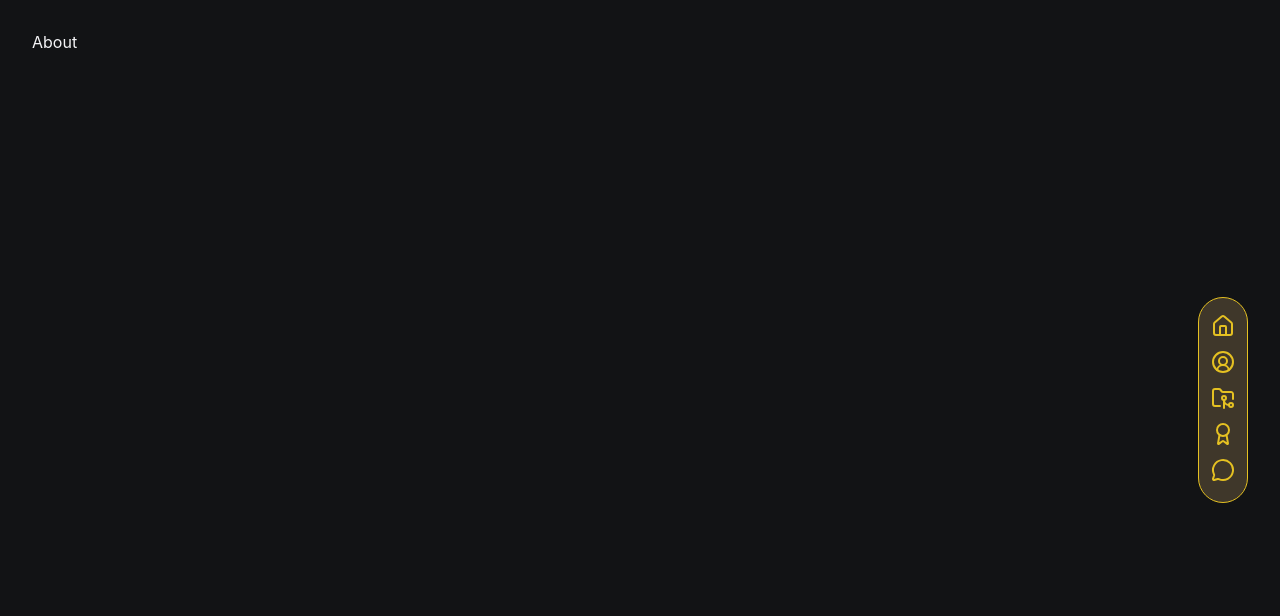
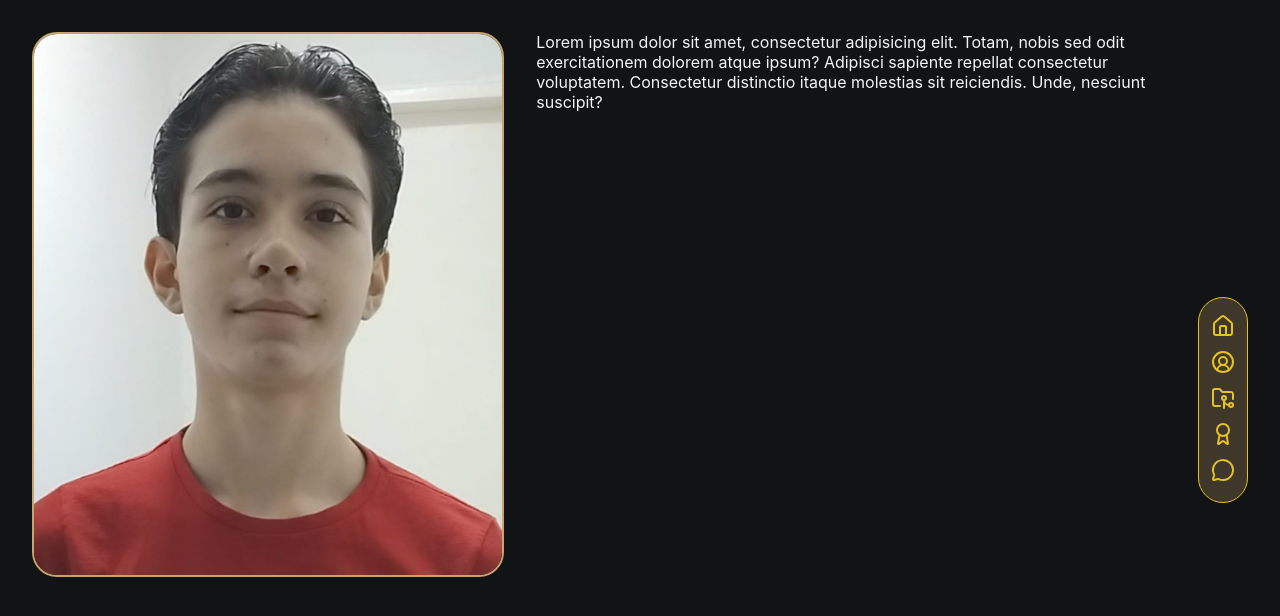
Before and after one commit to OscarDevv/portfolio-v2, a React (Vite) app: page /about in a window 1280 px wide. Shown: the top 616 px of the page. Built offline with nearby package versions, Linux system fonts and the light colour scheme; a web font is replaced by a local one.

Commit message:
feat: coloca imagem na pagina sobre

```diff
--- /dev/null
+++ b/src/pages/About/About.module.scss
@@ -0,0 +1,45 @@
+@use "../../styles/variables" as *;
+
+.container {
+  display: grid;
+  grid-template-columns: 0.75fr 1fr;
+  gap: 2rem;
+}
+
+.pfp {
+  width: 100%;
+  border-radius: 25px;
+  border: 2px solid $gold;
+  transition:
+    box-shadow 0.3s,
+    transform 0.2s;
+
+  &:hover {
+    box-shadow:
+      -5px -5px 25px $gold,
+      5px -5px 25px $gold,
+      -5px 5px 25px $gold,
+      5px 5px 25px $gold;
+    transform: scale(0.95);
+  }
+}
+
+.content {
+  margin-bottom: 2rem;
+}
+
+@media (max-width: 950px) {
+  .container {
+    grid-template-columns: 1fr 1fr;
+  }
+}
+
+@media (max-width: 625px) {
+  .container {
+    grid-template-columns: auto;
+  }
+
+  .pfp:hover {
+    box-shadow: none;
+  }
+}
--- a/src/pages/About/index.tsx
+++ b/src/pages/About/index.tsx
@@ -1,5 +1,28 @@
+import pfp from "../../assets/images/Foto-Perfil.jpeg";
+import styles from "./About.module.scss";
+
 export const About = () => {
   return (
-    <p>About</p>
-  )
-}
+    <>
+      <div className={styles.container}>
+        <section>
+          <a
+            href="https://github.com/oscardevv"
+            target="_blank"
+            title="Navegar para a página do GitHub do Oscar"
+          >
+            <img className={styles.pfp} src={pfp} alt="Imagem do " />
+          </a>
+        </section>
+        <section className={styles.content}>
+          <p>
+            Lorem ipsum dolor sit amet, consectetur adipisicing elit. Totam,
+            nobis sed odit exercitationem dolorem atque ipsum? Adipisci sapiente
+            repellat consectetur voluptatem. Consectetur distinctio itaque
+            molestias sit reiciendis. Unde, nesciunt suscipit?
+          </p>
+        </section>
+      </div>
+    </>
+  );
+};
```
Also changed, not shown: src/assets/images/Foto-Perfil.jpeg (added).
